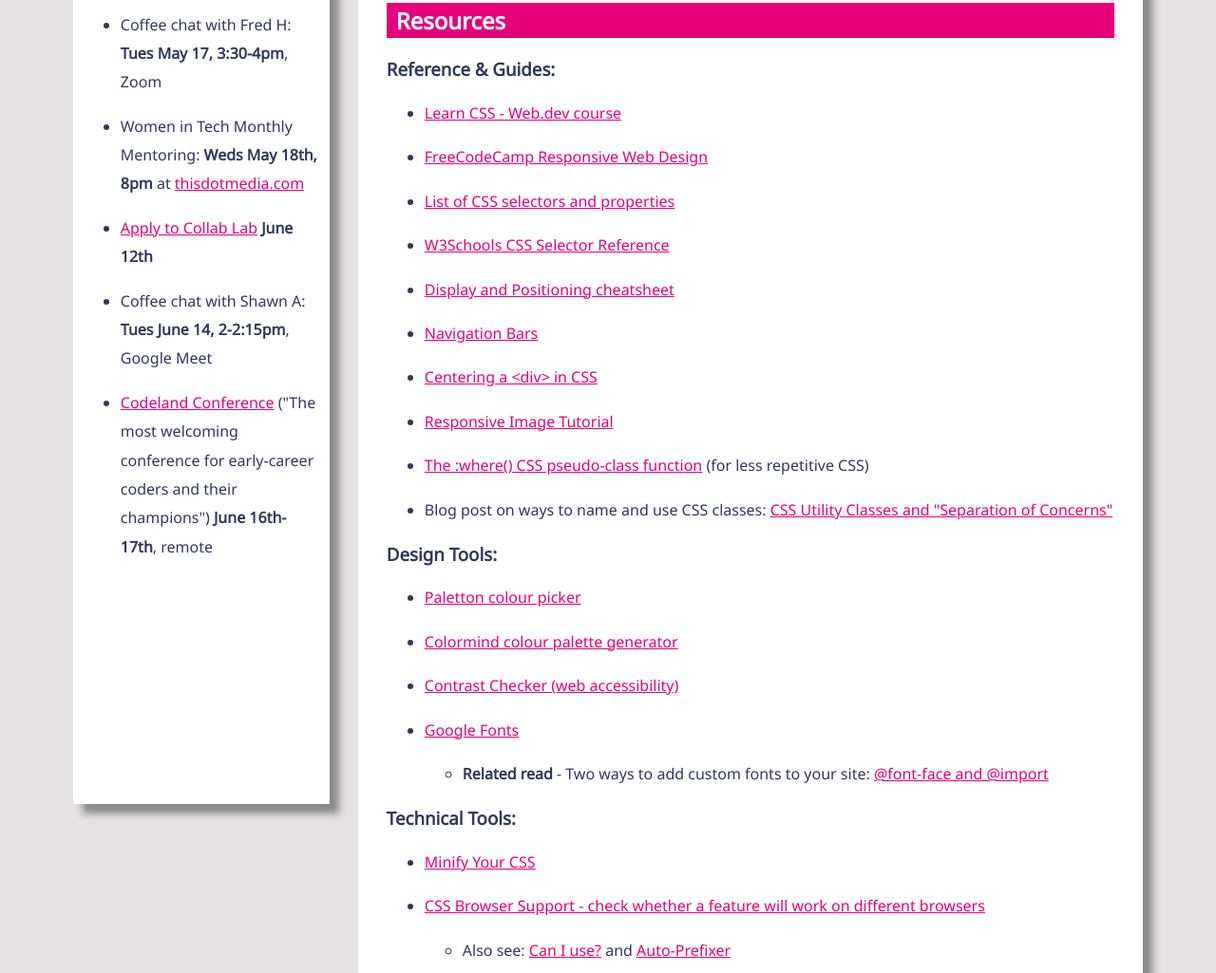
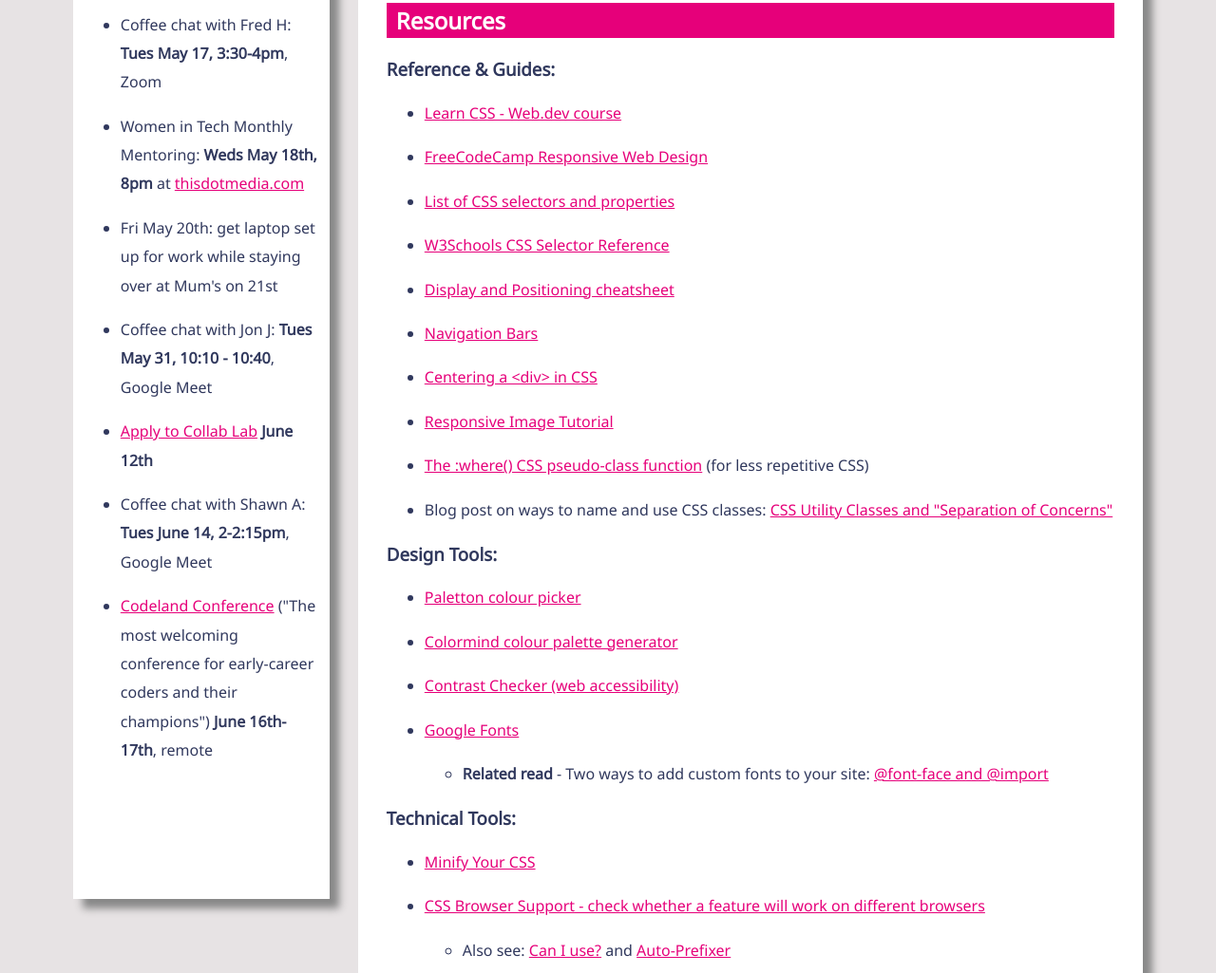
Before and after one commit to catehardy/coursenotes_site, a plain HTML site: page css.html in a window 1280 px wide. Shown: the part 953-1978 px from the top of the page at 95% size. Drawn offline with nearby package versions, Linux system fonts and the light colour scheme.

Commit message:
Update calendar

```diff
--- a/css.html
+++ b/css.html
@@ -54,6 +54,8 @@
 							<li>Hire Women Week - 9-13 May (check out <a href="https://careerswitchingjointhistechbob.splashthat.com/" target="_blank" rel="noopener">Boba Chat with Vincent Ng</a> <strong>Tuesday May 10, 10-10:45pm</strong>)</li>
 							<li>Coffee chat with Fred H: <strong>Tues May 17, 3:30-4pm</strong>, Zoom</li>
 							<li>Women in Tech Monthly Mentoring: <strong>Weds May 18th, 8pm</strong> at <a href="https://women-in-tech.thisdotmedia.com/" target="_blank" rel="noopener">thisdotmedia.com</a></li>
+							<li>Fri May 20th: get laptop set up for work while staying over at Mum's on 21st</li>
+							<li>Coffee chat with Jon J: <strong>Tues May 31, 10:10 - 10:40</strong>, Google Meet</li>
 							<li><a href="https://the-collab-lab.codes/apply/" target="_blank" rel="noopener">Apply to Collab Lab</a> <strong>June 12th</strong></li>
 							<li>Coffee chat with Shawn A: <strong>Tues June 14, 2-2:15pm</strong>, Google Meet</li>
 							<li><a href="https://codelandconf.com/" target="_blank" rel="noopener">Codeland Conference</a> ("The most welcoming conference for early-career coders and their champions") <strong>June 16th-17th</strong>, remote</li>
--- a/style.css
+++ b/style.css
@@ -30,7 +30,7 @@ body {
 
 .sidebar {
    background-color: #FFF;
-   height: 1700px;
+   height: 1800px;
    margin-top: 20px;
    margin-bottom: 20px;
    padding: 10px 10px;
```
Also changed, not shown: apis.html (+2 -0 lines), backend.html (+2 -0 lines), html.html (+2 -0 lines), index.html (+3 -1 lines), javascript.html (+2 -0 lines), react.html (+2 -0 lines), workflow.html (+2 -0 lines).
